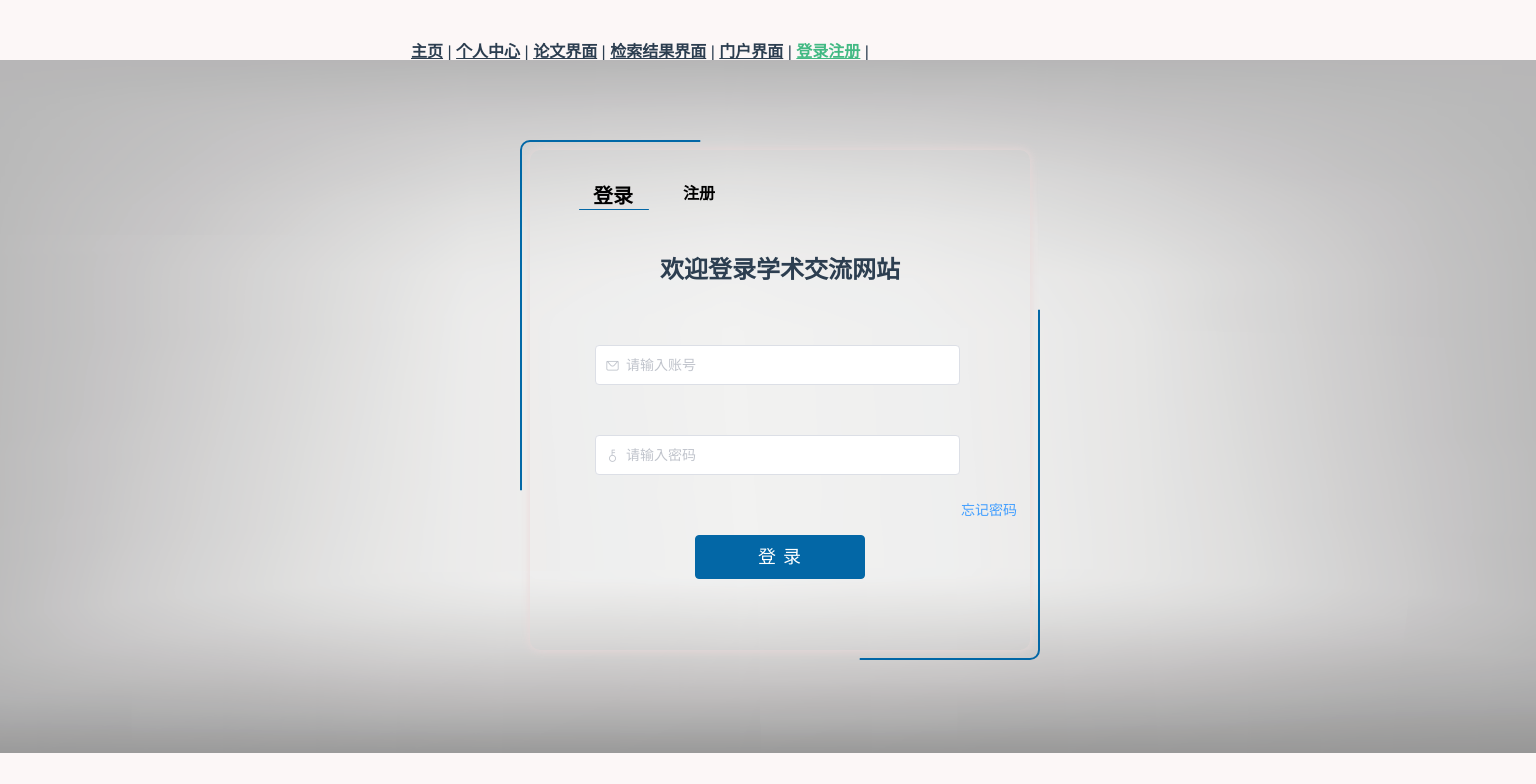
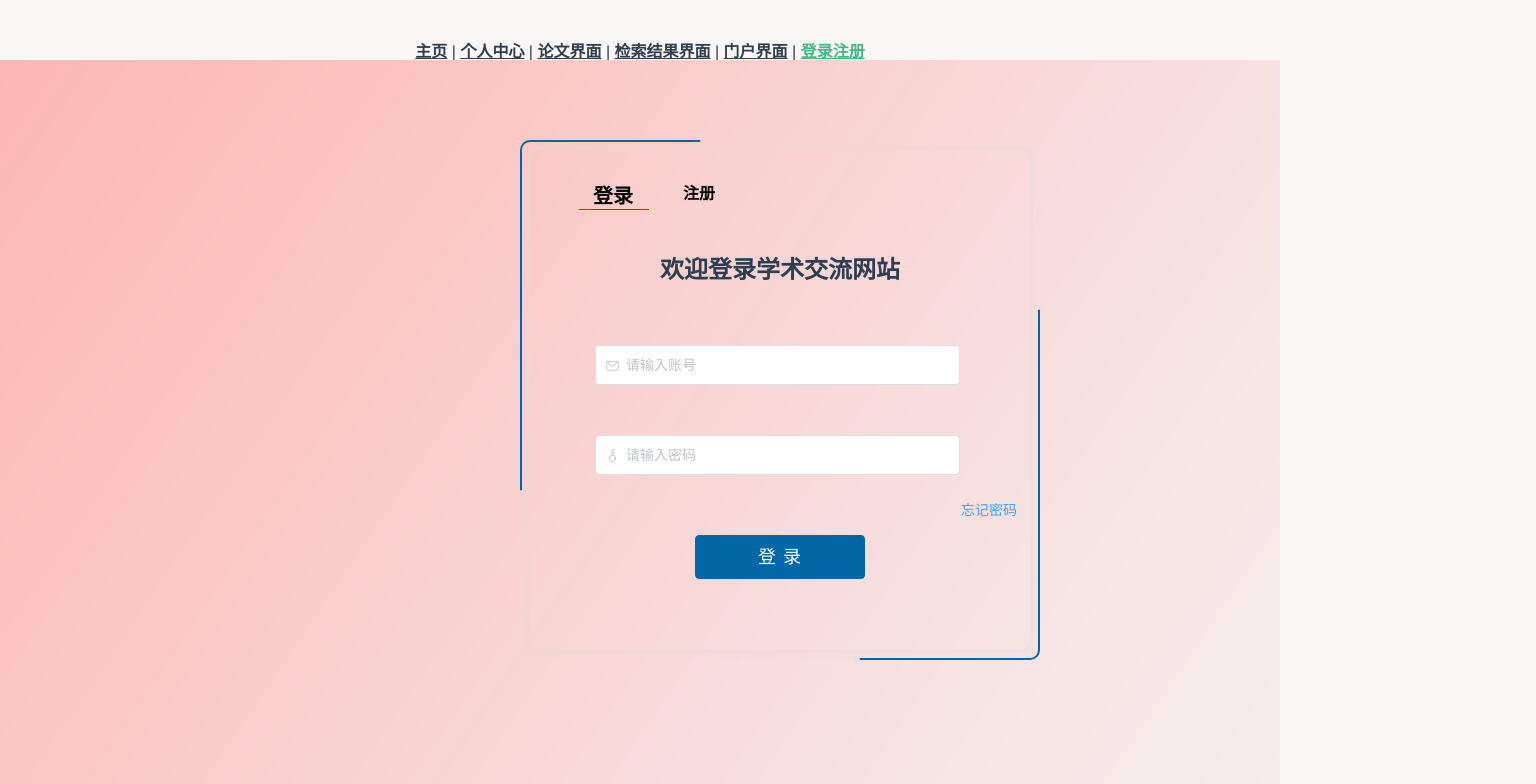
Before and after one commit to iL1nks/Vue-2022-Autumn, a Vue app: page /login in a window 1280 px wide. Shown: the top 784 px of the page, 1536 px wide, since content can reach past the window. Built offline with nearby package versions, Linux system fonts and the light colour scheme.

Commit message:
登录背景

```diff
--- a/src/App.vue
+++ b/src/App.vue
@@ -2,12 +2,11 @@
   <div id="app">
     <nav>
       <router-link to="/homepage">主页</router-link> |
-<!--      <router-link to="/personalPage">个人主页</router-link> |-->
       <router-link to="/personcenter">个人中心</router-link> |
       <router-link to="/article">论文界面</router-link> |
       <router-link to="/searchRes/">检索结果界面</router-link> |
       <router-link to="/portal">门户界面</router-link> |
-      <router-link to="/login">登录注册</router-link> |
+      <router-link to="/login">登录注册</router-link>
 
     </nav>
     <!-- <div class="background">
--- a/src/components/Top.vue
+++ b/src/components/Top.vue
@@ -29,7 +29,8 @@
       <!-- <i v-if="this.$store.state.login_state === 1" class="el-icon-user icon"></i> -->
       <div v-if="this.$store.state.login_state === 1" class="div_head"><img :src="'https://intellisci.shlprn.cn/'+this.$store.state.user_photo" class="head"></div>
       <div class="login-button">
-        <el-button index="5" style="float: right" v-if="this.$store.state.login_state === 0" type="danger" plain size="medium" @click="login">登 录</el-button>
+        <!-- <div class="denglu">登 录</div> -->
+        <el-button index="5" style="float: right" v-if="this.$store.state.login_state === 0" type="info" round plain size="mini" @click="login">登 录</el-button>
       </div>
     </el-menu>
   </div>
@@ -265,5 +266,18 @@ export default {
 .div_head {
     padding-top: 11px;
 }
+.denglu {
+  /* float: right; */
+  display: flex;
+  background-color: yellow;
+  height: 70px;
+  width: 70px;
+  font-size: 20px;
+  font-weight: 300;
+}
+
+.denglu :hover {
+  background-color: blue;
+}
 
 </style>
--- a/src/views/LoginView.vue
+++ b/src/views/LoginView.vue
@@ -1,6 +1,6 @@
 <template>
   <div>
-    <img src="../assets/LoginBackground1.png" height="693" width="1536" style="position: absolute;left: 0px;top: 60px">
+    <img src="../assets/bk1.png" height="100%" width="100%" style="position: absolute;left: 0px;top: 60px">
     <div class="block">
       <ul class="tabs" >
         <i class="line" :style="{left: slideLeft}"></i>
```
Also changed, not shown: src/assets/1.jpeg (deleted), src/assets/bk1.png (added).
